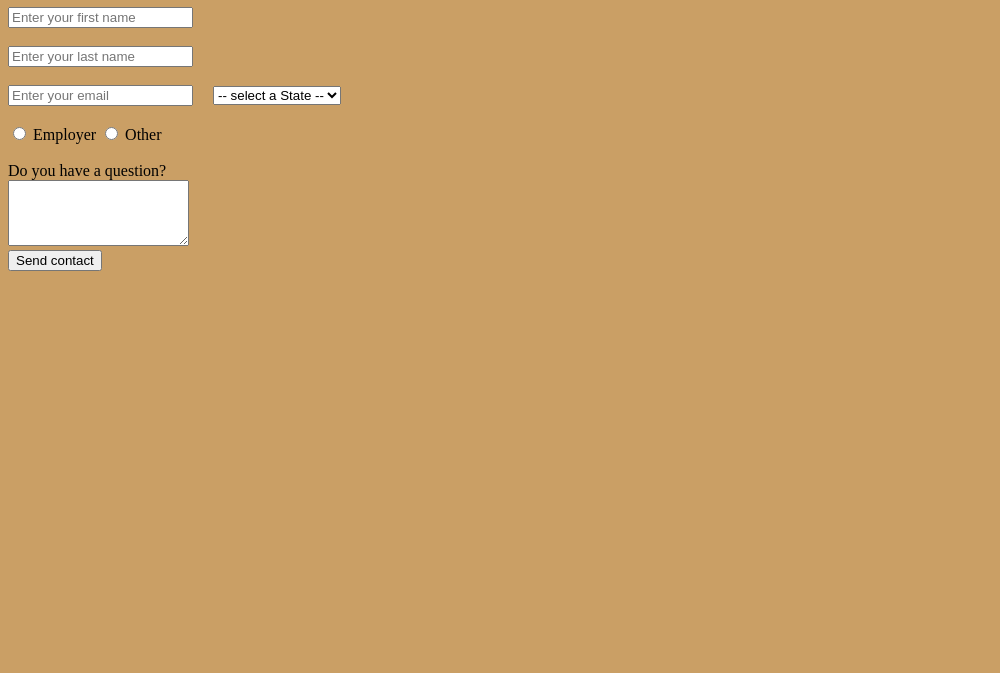
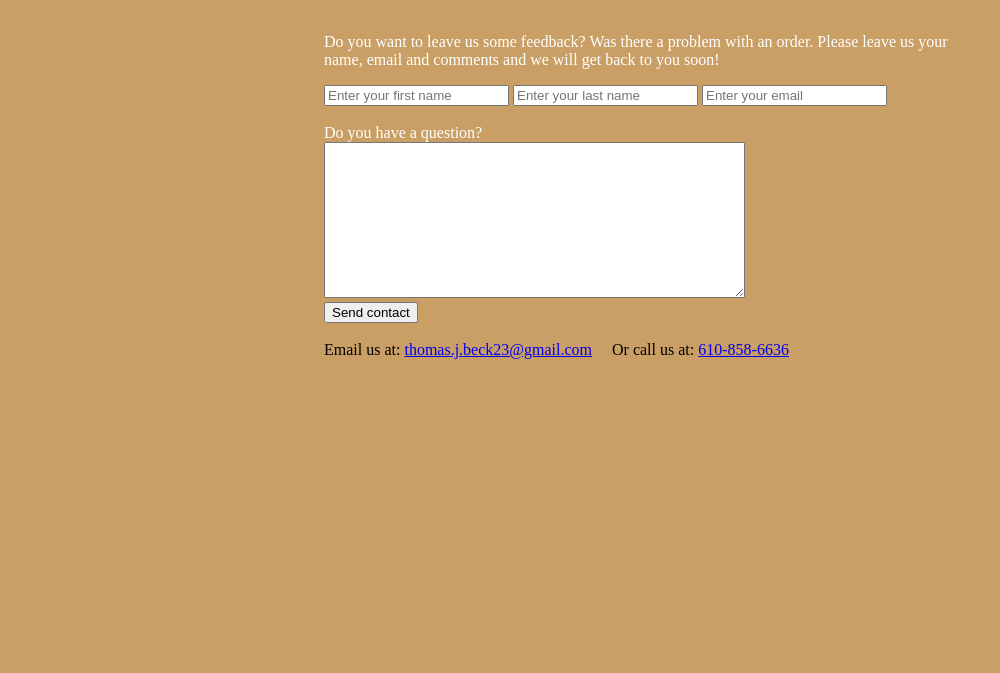
Before and after one commit to tjb6295/Deploying-to-Heroku-, a website: page public/contact.html in a window 1280 px wide. Shown: the part 127-800 px from the top of the page, without its empty margins (0-1000 px from the left). Drawn offline with nearby package versions, Linux system fonts and the light colour scheme; no server answers.

Commit message:
contact commit

```diff
--- a/public/contact.html
+++ b/public/contact.html
@@ -36,39 +36,48 @@
         </div>
     </div>
 
-    <h1>Contact Us Page</h1>
+    <h1>We'd Love to Hear From You!</h1>
+
     <form onsubmit="return false"></form>
 
+    <div class="center">
+
+        <p>Do you want to leave us some feedback? Was there a problem with an order.
+            Please leave us your name, email and comments and we will get back to you soon!
+        </p>
+
         <input type="text" placeholder="Enter your first name" id="firstName">
-<br>
-<br>
-
         <input type="text" placeholder="Enter your last name" id="lastName">
-<br>
-<br>
-
         <input type="email" placeholder="Enter your email" id="email">
 
-<select id="state">
+        <!-- <select id="state">
  <option disabled selected value> -- select a State -- </option>
  <option value="Pennsylvania">Pennsylvania</option>
  <option value="NewYork">New York</option>
  <option value="California">California</option>
  <option value="Other">Other</option>
-</select>
+</select> -->
         <br>
         <br>
 
-<input type="radio" id="Employer" name="discription" value="employer"> Employer
+        <!-- <input type="radio" id="Employer" name="discription" value="employer"> Employer
 <input type="radio" id="Other" name="discription" value="other"> Other
 <br>
-<br>
+<br> -->
 
         <span>Do you have a question?</span>
         <br>
 
-<textarea id="question" rows="4"></textarea>
+        <textarea id="question" rows="10" cols="50"></textarea>
         <br>
 
         <button onclick="sendContact();">Send contact</button>
+        <br>
+        <br>
+
+        <tr>
+            <td width="30%">Email us at: <a href="mailto:thomas.j.beck23@gmail.com">thomas.j.beck23@gmail.com</a></td>
+            <td width="30%">&emsp;Or call us at: <a href="callto:610-858-6636">610-858-6636</a></td>
+        </tr>
+    </div>
 </body>
--- a/public/stylesheets/style.css
+++ b/public/stylesheets/style.css
@@ -160,3 +160,26 @@ h2 {
   margin-left: 125px;
   margin-right: auto;
 }
+
+/* https://www.w3schools.com/css/css_align.asp */
+.center {
+  margin: auto;
+  width: 50%;
+  /* border: 3px solid green; */
+  padding: 10px;
+}
+
+span {
+  color: white;
+}
+
+p {
+  color: white;
+}
+
+
+/* .addSpace {
+  word-spacing: 5px;
+  padding-left: 70px;
+  border: 1px solid #4CAF50;
+} */
```
Lines whose indentation alone changed are shown as unchanged.
